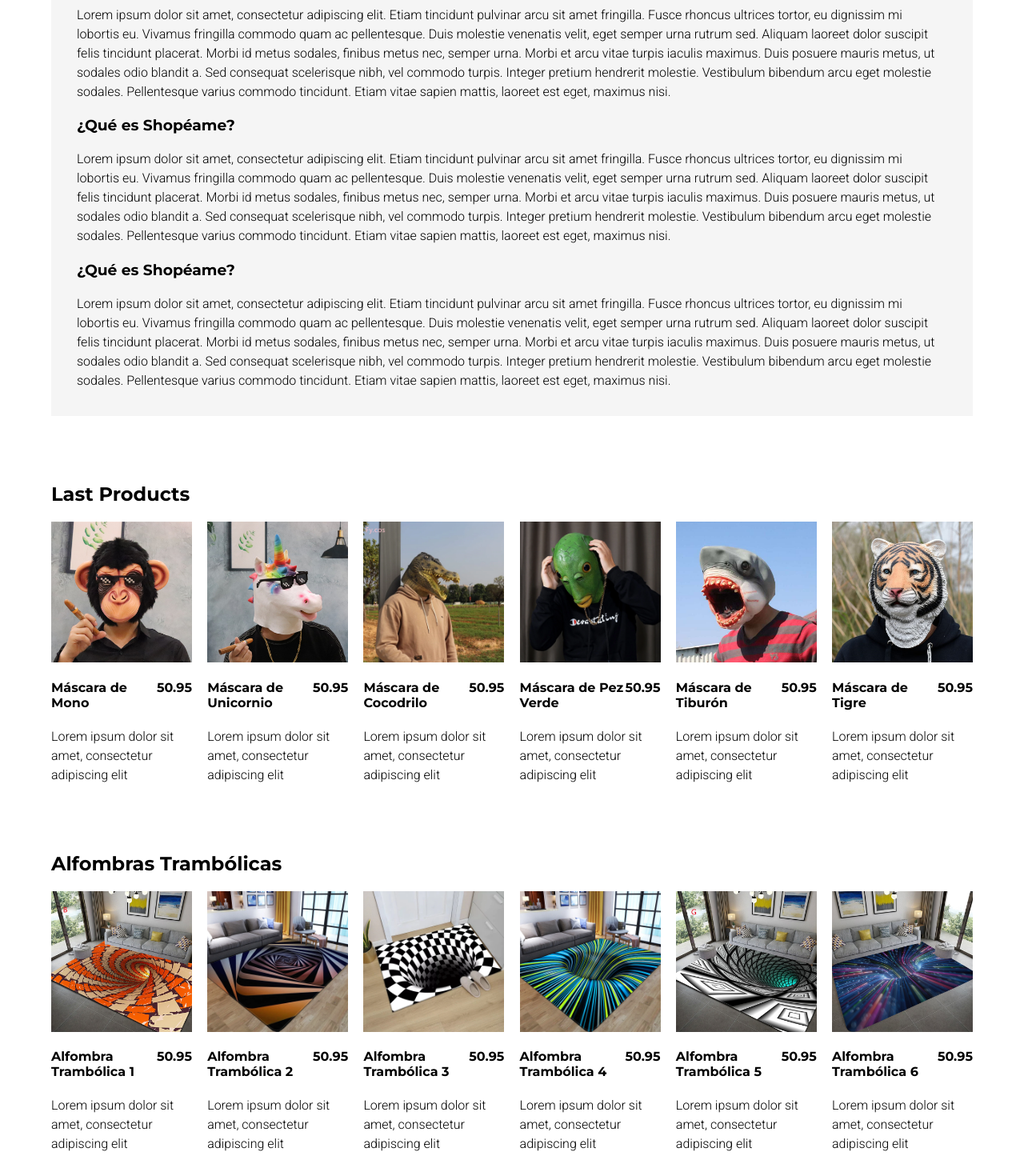
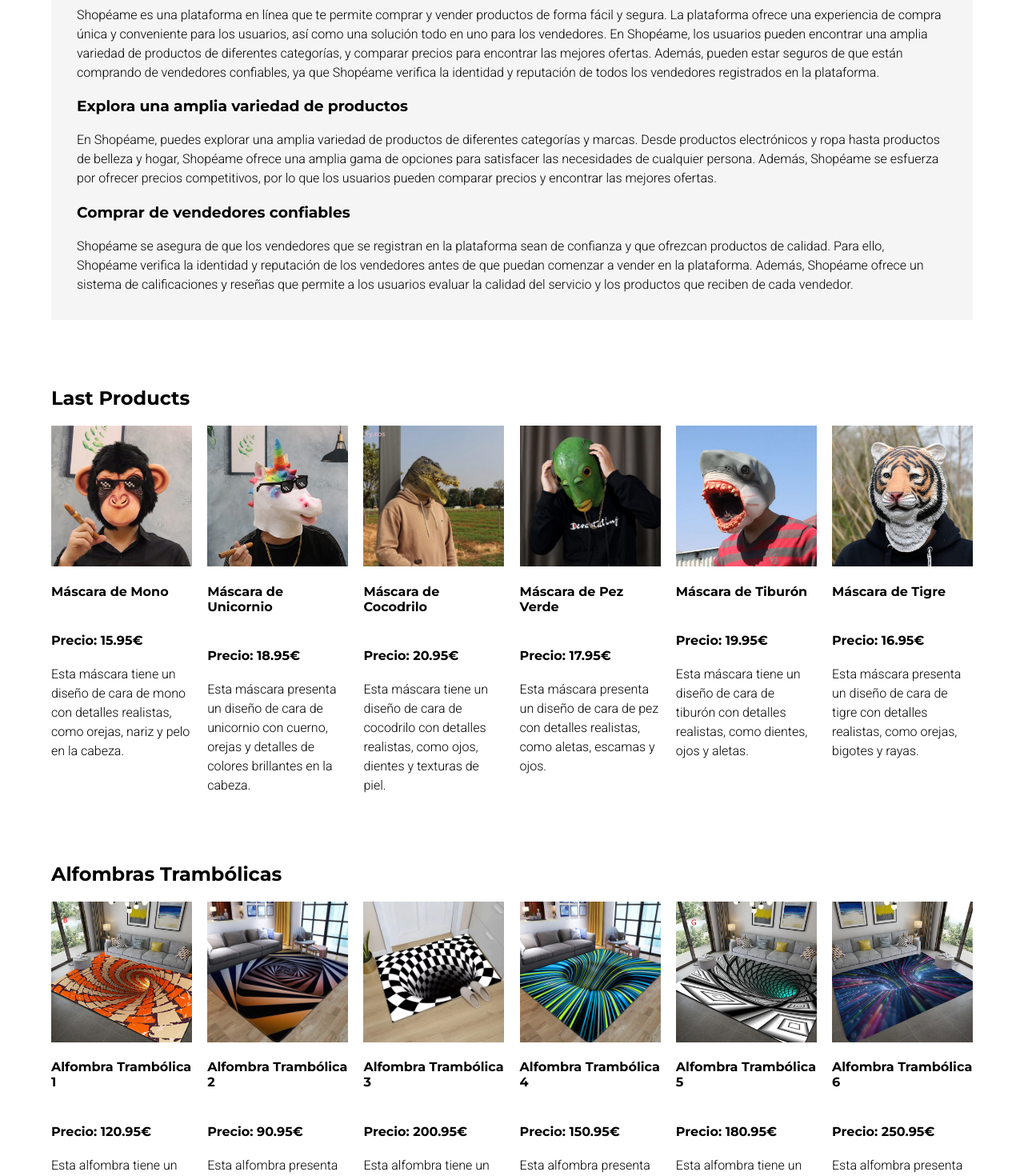
Before and after one commit to Rociliu/shopeame, an Angular app: page / in a window 1280 px wide. Shown: the part 400-1870 px from the top of the page at 80% size. Built offline with nearby package versions, Linux system fonts and the light colour scheme.

Commit message:
Modificaciones home y galeria de productos

```diff
--- a/src/app/modules/gestion/gestion.component.html
+++ b/src/app/modules/gestion/gestion.component.html
@@ -1,6 +1,6 @@
 <h2>Creación/edición de productos</h2>
 
-<form novalidate [formGroup] = "productFormRegister"> <!-- (ngSubmit)= "onSubmit ()"> -->
+<form novalidate [formGroup] = "productFormRegister" (ngSubmit)= "onSubmit ()">
 
     <div class="nameForm">
         <label>Nombre del producto:</label><br>
--- a/src/app/modules/gestion/gestion.component.ts
+++ b/src/app/modules/gestion/gestion.component.ts
@@ -1,7 +1,7 @@
 import { Component } from '@angular/core';
 import { FormBuilder, FormGroup, Validators } from '@angular/forms';
 import { Router } from '@angular/router';
-import { productForm } from '../../interfaces/interface';
+import { ProductForm } from '../../interfaces/interface';
 
 @Component({
   selector: 'app-gestion',
@@ -29,7 +29,7 @@ export class GestionComponent {
   onSubmit(): void {
     this.submitted = true;
     if (this.productFormRegister.valid) {
-      const newProduct: productForm = {
+      const newProduct: ProductForm = {
         name: this.productFormRegister.get('name')?.value,
         price: this.productFormRegister.get('price')?.value,
         description: this.productFormRegister.get('description')?.value,
@@ -40,6 +40,4 @@ export class GestionComponent {
       console.log('nuevo producto', newProduct);
     }
   }
-
-
 }
--- a/src/app/modules/home/featured-products/featured-products.component.html
+++ b/src/app/modules/home/featured-products/featured-products.component.html
@@ -12,7 +12,7 @@
             </div>
             <div class="featured-item__info">
                 <h4 class="featured-item-title__h4 h4"><b>{{ product.title }}</b></h4>
-                <h4 class="featured-item-price__h4 h4"><b>{{ product.price }}</b></h4>
+                <h4 class="featured-item-price__h4 h4"><b>Precio: </b>{{ product.price }}€</h4>
             </div>
             <p class="featured-item-description__p p">{{ product.description }}</p>
         </li>
--- a/src/app/modules/home/featured-products/featured-products.component.scss
+++ b/src/app/modules/home/featured-products/featured-products.component.scss
@@ -50,12 +50,17 @@
 .featured-item__info {
     display: flex;
     justify-content: space-between;
+    flex-direction: column;
 }
 
 /* Extra small devices (phones, 600px and down) */
 @media only screen and (max-width: 600px) {
     .featured-item__li {
         width: calc(100%);
+    }
+
+    .featured-item__info {
+        flex-direction: row;
     }
 }
 
--- a/src/app/modules/home/home.component.html
+++ b/src/app/modules/home/home.component.html
@@ -4,18 +4,28 @@
         <h2 class="welcome-text__h2 h2">Bienvenido a Shopéame</h2>
         <h3 class="welcome-text__h3 h3">¿Qué es Shopéame?</h3>
         <p class="welcome-text__p p">
-            Lorem ipsum dolor sit amet, consectetur adipiscing elit. Etiam tincidunt pulvinar arcu sit amet fringilla. Fusce rhoncus ultrices tortor, eu dignissim mi lobortis eu. Vivamus fringilla commodo quam ac pellentesque. Duis molestie venenatis velit, eget semper urna rutrum sed. Aliquam laoreet dolor suscipit felis tincidunt placerat. Morbi id metus sodales, finibus metus nec, semper urna. Morbi et arcu vitae turpis iaculis maximus.
-            Duis posuere mauris metus, ut sodales odio blandit a. Sed consequat scelerisque nibh, vel commodo turpis. Integer pretium hendrerit molestie. Vestibulum bibendum arcu eget molestie sodales. Pellentesque varius commodo tincidunt. Etiam vitae sapien mattis, laoreet est eget, maximus nisi.
+            Shopéame es una plataforma en línea que te permite comprar y vender productos de forma fácil
+            y segura. La plataforma ofrece una experiencia de compra única y conveniente para los usuarios,
+            así como una solución todo en uno para los vendedores. En Shopéame, los usuarios pueden encontrar
+            una amplia variedad de productos de diferentes categorías, y comparar precios para encontrar las
+            mejores ofertas. Además, pueden estar seguros de que están comprando de vendedores confiables,
+            ya que Shopéame verifica la identidad y reputación de todos los vendedores registrados en la plataforma.
         </p>
-        <h3 class="welcome-text__h3 h3">¿Qué es Shopéame?</h3>
+        <h3 class="welcome-text__h3 h3">Explora una amplia variedad de productos</h3>
         <p class="welcome-text__p p">
-            Lorem ipsum dolor sit amet, consectetur adipiscing elit. Etiam tincidunt pulvinar arcu sit amet fringilla. Fusce rhoncus ultrices tortor, eu dignissim mi lobortis eu. Vivamus fringilla commodo quam ac pellentesque. Duis molestie venenatis velit, eget semper urna rutrum sed. Aliquam laoreet dolor suscipit felis tincidunt placerat. Morbi id metus sodales, finibus metus nec, semper urna. Morbi et arcu vitae turpis iaculis maximus.
-            Duis posuere mauris metus, ut sodales odio blandit a. Sed consequat scelerisque nibh, vel commodo turpis. Integer pretium hendrerit molestie. Vestibulum bibendum arcu eget molestie sodales. Pellentesque varius commodo tincidunt. Etiam vitae sapien mattis, laoreet est eget, maximus nisi.
+            En Shopéame, puedes explorar una amplia variedad de productos de diferentes
+            categorías y marcas. Desde productos electrónicos y ropa hasta productos de belleza y hogar,
+            Shopéame ofrece una amplia gama de opciones para satisfacer las necesidades de cualquier persona.
+            Además, Shopéame se esfuerza por ofrecer precios competitivos, por lo que los usuarios pueden comparar
+            precios y encontrar las mejores ofertas.
         </p>
-        <h3 class="welcome-text__h3 h3">¿Qué es Shopéame?</h3>
+        <h3 class="welcome-text__h3 h3">Comprar de vendedores confiables</h3>
         <p class="welcome-text__p p">
-            Lorem ipsum dolor sit amet, consectetur adipiscing elit. Etiam tincidunt pulvinar arcu sit amet fringilla. Fusce rhoncus ultrices tortor, eu dignissim mi lobortis eu. Vivamus fringilla commodo quam ac pellentesque. Duis molestie venenatis velit, eget semper urna rutrum sed. Aliquam laoreet dolor suscipit felis tincidunt placerat. Morbi id metus sodales, finibus metus nec, semper urna. Morbi et arcu vitae turpis iaculis maximus.
-            Duis posuere mauris metus, ut sodales odio blandit a. Sed consequat scelerisque nibh, vel commodo turpis. Integer pretium hendrerit molestie. Vestibulum bibendum arcu eget molestie sodales. Pellentesque varius commodo tincidunt. Etiam vitae sapien mattis, laoreet est eget, maximus nisi.
+            Shopéame se asegura de que los vendedores que se registran en la plataforma sean de confianza
+            y que ofrezcan productos de calidad. Para ello, Shopéame verifica la identidad y reputación de
+            los vendedores antes de que puedan comenzar a vender en la plataforma. Además, Shopéame ofrece
+            un sistema de calificaciones y reseñas que permite a los usuarios evaluar la calidad del servicio
+             y los productos que reciben de cada vendedor.
         </p>
     </div>
 </section>
--- a/src/app/modules/home/home.component.ts
+++ b/src/app/modules/home/home.component.ts
@@ -16,39 +16,39 @@ export class HomeComponent {
     products: [
       {
         title: 'Máscara de Mono',
-        price: 50.95,
+        price: 15.95,
         image: 'assets/images/Latest/01-mascara-mono.jpg',
-        description: 'Lorem ipsum dolor sit amet, consectetur adipiscing elit'
+        description: 'Esta máscara tiene un diseño de cara de mono con detalles realistas, como orejas, nariz y pelo en la cabeza.'
       },
       {
         title: 'Máscara de Unicornio',
-        price: 50.95,
+        price: 18.95,
         image: 'assets/images/Latest/02-mascara-unicornio.jpg',
-        description: 'Lorem ipsum dolor sit amet, consectetur adipiscing elit'
+        description: 'Esta máscara presenta un diseño de cara de unicornio con cuerno, orejas y detalles de colores brillantes en la cabeza.'
       },
       {
         title: 'Máscara de Cocodrilo',
-        price: 50.95,
+        price: 20.95,
         image: 'assets/images/Latest/03-mascara-cocodrilo.webp',
-        description: 'Lorem ipsum dolor sit amet, consectetur adipiscing elit'
+        description: 'Esta máscara tiene un diseño de cara de cocodrilo con detalles realistas, como ojos, dientes y texturas de piel.'
       },
       {
         title: 'Máscara de Pez Verde',
-        price: 50.95,
+        price: 17.95,
         image: 'assets/images/Latest/04-mascara-monstruo-pez.webp',
-        description: 'Lorem ipsum dolor sit amet, consectetur adipiscing elit'
+        description: 'Esta máscara presenta un diseño de cara de pez con detalles realistas, como aletas, escamas y ojos.'
       },
       {
         title: 'Máscara de Tiburón',
-        price: 50.95,
+        price: 19.95,
         image: 'assets/images/Latest/05-mascara-tiburon.jpg',
-        description: 'Lorem ipsum dolor sit amet, consectetur adipiscing elit'
+        description: 'Esta máscara tiene un diseño de cara de tiburón con detalles realistas, como dientes, ojos y aletas.'
       },
       {
         title: 'Máscara de Tigre',
-        price: 50.95,
+        price: 16.95,
         image: 'assets/images/Latest/06-mascara-tigre.jpg',
-        description: 'Lorem ipsum dolor sit amet, consectetur adipiscing elit'
+        description: 'Esta máscara presenta un diseño de cara de tigre con detalles realistas, como orejas, bigotes y rayas.'
       }
     ]
   };
@@ -58,39 +58,39 @@ export class HomeComponent {
     products: [
       {
         title: 'Alfombra Trambólica 1',
-        price: 50.95,
+        price: 120.95,
         image: 'assets/images/Alfombras/01-alfombra-trambolica.jpg',
-        description: 'Lorem ipsum dolor sit amet, consectetur adipiscing elit'
+        description: 'Esta alfombra tiene un diseño único de estilo bohemio con una mezcla de colores vibrantes y patrones tribales.'
       },
       {
         title: 'Alfombra Trambólica 2',
-        price: 50.95,
+        price: 90.95,
         image: 'assets/images/Alfombras/02-alfombra-trambolica.webp',
-        description: 'Lorem ipsum dolor sit amet, consectetur adipiscing elit'
+        description: 'Esta alfombra presenta un diseño de rayas anchas en tonos neutros, lo que la convierte en una opción versátil para cualquier decoración del hogar.'
       },
       {
         title: 'Alfombra Trambólica 3',
-        price: 50.95,
+        price: 200.95,
         image: 'assets/images/Alfombras/03-alfombra-trambolica.webp',
-        description: 'Lorem ipsum dolor sit amet, consectetur adipiscing elit'
+        description: 'Esta alfombra tiene un diseño clásico de persa con un patrón de flores y bordes detallados.'
       },
       {
         title: 'Alfombra Trambólica 4',
-        price: 50.95,
+        price: 150.95,
         image: 'assets/images/Alfombras/04-alfombra-trambolica.webp',
-        description: 'Lorem ipsum dolor sit amet, consectetur adipiscing elit'
+        description: 'Esta alfombra presenta un diseño geométrico en tonos pastel suaves, lo que la hace perfecta para habitaciones con una decoración delicada.'
       },
       {
         title: 'Alfombra Trambólica 5',
-        price: 50.95,
+        price: 180.95,
         image: 'assets/images/Alfombras/05-alfombra-trambolica.jpg',
-        description: 'Lorem ipsum dolor sit amet, consectetur adipiscing elit'
+        description: 'Esta alfombra tiene un diseño degradado de tonos de azul y verde, lo que la convierte en una opción ideal para una decoración de estilo costero o tropical.'
       },
       {
         title: 'Alfombra Trambólica 6',
-        price: 50.95,
+        price: 250.95,
         image: 'assets/images/Alfombras/06-alfombra-trambolica.jpg',
-        description: 'Lorem ipsum dolor sit amet, consectetur adipiscing elit'
+        description: 'Esta alfombra presenta un diseño abstracto y colorido que puede funcionar como pieza central de cualquier habitación.'
       }
     ]
   };
--- a/src/app/modules/products/products.component.ts
+++ b/src/app/modules/products/products.component.ts
@@ -31,7 +31,7 @@ export class ProductsComponent implements OnInit {
 
 
   /* Inicio pintar productos: */
-  productsList!: Product[];
+  productsList: Product[] = [];
 
   constructor(private productService: ProductServiceService) {}
 
@@ -41,8 +41,5 @@ export class ProductsComponent implements OnInit {
     });
 
     /* fin pintar productos */
+  }
 }
-
-
-
-}
```
Also changed, not shown: src/app/interfaces/interface.ts (+9 -8 lines), src/app/modules/products/products.component.html (+7 -11 lines), src/app/modules/products/products.component.scss (+23 -52 lines).
